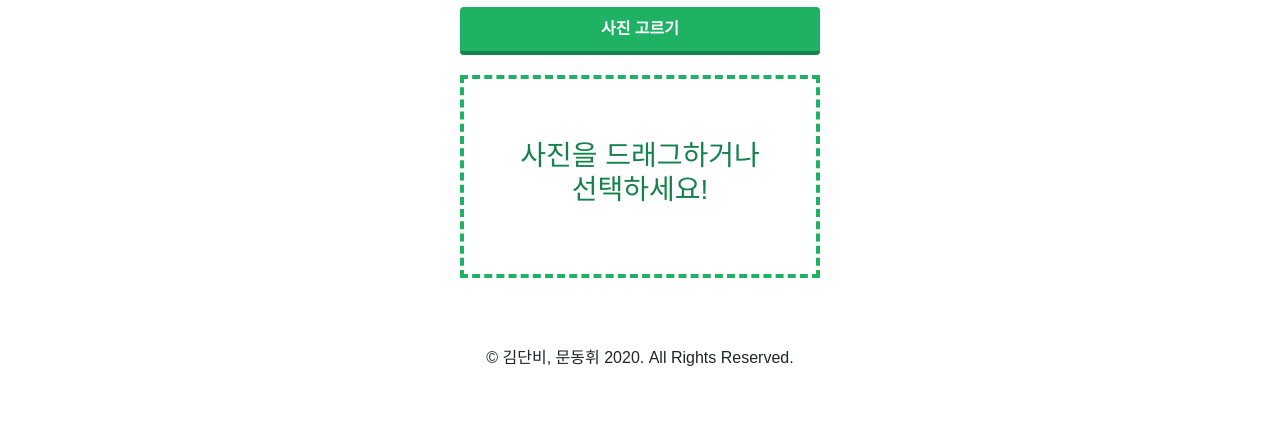
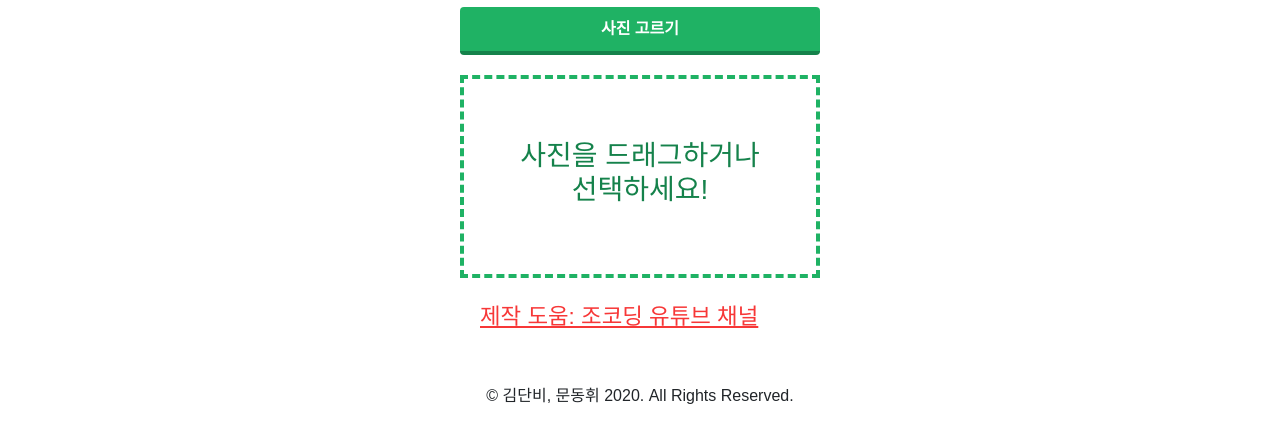
Before and after one commit to ehdgnlans/howoldilook-, a plain HTML site: page index.html in a window 1280 px wide. Shown: the part 328-770 px from the top of the page. Drawn offline with nearby package versions, Linux system fonts and the light colour scheme.

Commit message:
출처남긴다

```diff
--- a/index.html
+++ b/index.html
@@ -2,7 +2,10 @@
 <html>
 
 <head>
-   <link rel="shortcut icon" href="/favicon.ico" type="image/x-icon" />
+   <meta charset="UTF-8">
+    <title>copyright</title>
+    <link rel="stylesheet" href="https://stackpath.bootstrapcdn.com/bootstrap/4.4.1/css/bootstrap.min.css" integrity="sha384-Vkoo8x4CGsO3+Hhxv8T/Q5PaXtkKtu6ug5TOeNV6gBiFeWPGFN9MuhOf23Q9Ifjh" crossorigin="anonymous">
+    <link rel="shortcut icon" href="/favicon.ico" type="image/x-icon" />
     <meta name="naver-site-verification" content="12ee7f81ff903914df6575c84d428d652c7c19fe" />
     <!-- Required meta tags -->
     <meta charset="utf-8">
@@ -66,8 +69,8 @@
             </h2>
 
         </div>
+    </section>
 
-    </section>
 
     <script class="jsbin" src="https://ajax.googleapis.com/ajax/libs/jquery/1/jquery.min.js"></script>
     <div class="file-upload">
@@ -112,7 +115,13 @@
 <script type="text/javascript" src="//t1.daumcdn.net/kas/static/ba.min.js" async>
 </script>
 
-    </div>
+
+          <a href="https://www.youtube.com/channel/UCQNE2JmbasNYbjGAcuBiRRg" class="youtube-link">제작 도움: 조코딩 유튜브 채널 </a>
+
+               </div>
+
+
+
     <footer class="footer pt-5 container d-flex justify-content-center">
         <div>
             <p>&copy; 김단비, 문동휘 2020. All Rights Reserved. </p>
--- a/style.css
+++ b/style.css
@@ -180,3 +180,18 @@ body {
         width: 320px;
         margin: 0 auto;
     }
+.youtube-link {
+            font-size: 1.4rem;
+            line-height: 1.71;
+            text-align: center;
+            color: #f73737;
+            text-decoration: underline;
+        }
+
+        .youtube-link:hover {
+            font-size: 1.4rem;
+            line-height: 1.71;
+            text-align: center;
+            color: #f73737;
+            text-decoration: underline;
+        }
```
Also changed, not shown: youtube-copy.jpg (added).
